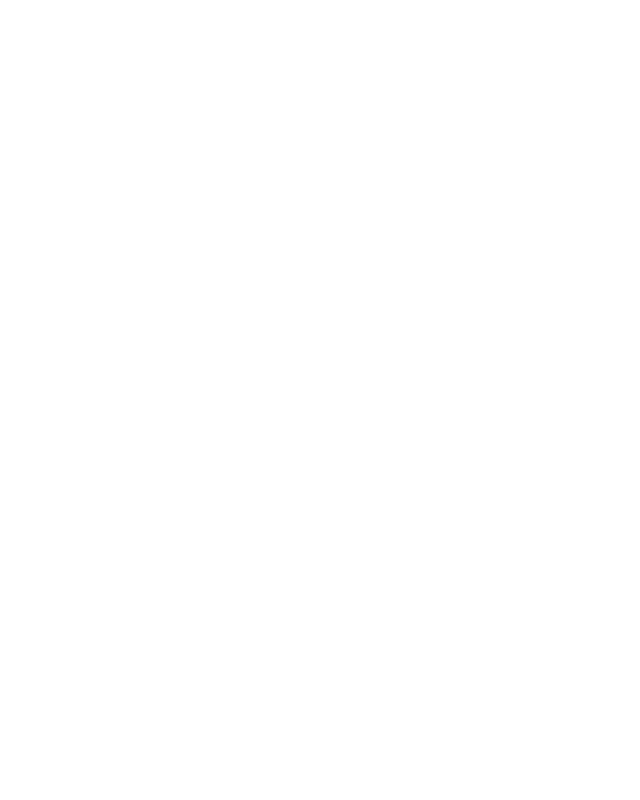
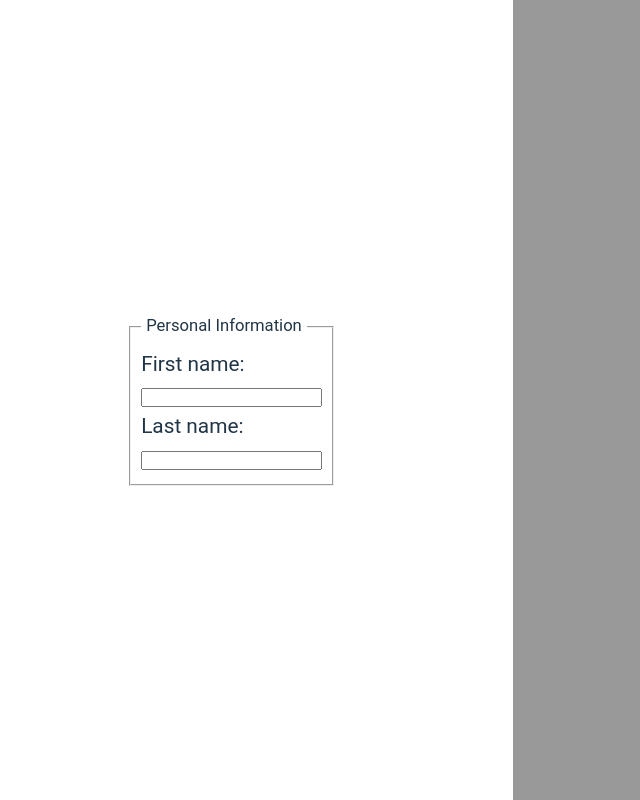
Before and after one commit to hakanyalniz/cv-application, a React (Vite) app: page / in a window 1280 px wide. Shown: the whole page, without its empty margins (50-690 px from the left). Built offline with nearby package versions, Linux system fonts and the light colour scheme.

Commit message:
Added basic page layout by flexbox, and added the bare basics for the form

```diff
--- a/src/components/CVSection.jsx
+++ b/src/components/CVSection.jsx
@@ -1,7 +1,7 @@
 import "../styles/CVSection.css";
 
 function CVSection() {
-  return <></>;
+  return <div className="CV-section"></div>;
 }
 
 export default CVSection;
--- a/src/components/FormSection.jsx
+++ b/src/components/FormSection.jsx
@@ -1,7 +1,25 @@
 import "../styles/FormSection.css";
 
 function FormSection() {
-  return <></>;
+  return (
+    <div className="form-section">
+      <div className="introduction"></div>
+      <div className="forms">
+        <form>
+          <fieldset>
+            <legend>Personal Information</legend>
+            <label htmlFor="fname">First name:</label>
+            <br />
+            <input type="text" id="fname" name="fname" />
+            <br />
+            <label htmlFor="lname">Last name:</label>
+            <br />
+            <input type="text" id="lname" name="lname" />
+          </fieldset>
+        </form>
+      </div>
+    </div>
+  );
 }
 
 export default FormSection;
--- a/src/main.jsx
+++ b/src/main.jsx
@@ -6,7 +6,9 @@
 
 ReactDOM.createRoot(document.getElementById("root")).render(
   <React.StrictMode>
-    <FormSection />
-    <CVSection />
+    <div className="flex-container">
+      <FormSection />
+      <CVSection />
+    </div>
   </React.StrictMode>
 );
--- a/src/styles/CVSection.css
+++ b/src/styles/CVSection.css
@@ -0,0 +1,4 @@
+.CV-section {
+  flex-grow: 2;
+  background-color: rgb(153, 153, 153);
+}
--- a/src/styles/FormSection.css
+++ b/src/styles/FormSection.css
@@ -0,0 +1,16 @@
+.form-section {
+  flex-grow: 1;
+  display: flex;
+  flex-direction: column;
+  justify-content: center;
+  align-items: center;
+}
+
+.form-section .forms fieldset {
+  padding: 10px;
+}
+
+.form-section .forms legend {
+  font-size: 0.8rem;
+  padding: 0 5px;
+}
--- a/src/styles/index.css
+++ b/src/styles/index.css
@@ -22,6 +22,11 @@
   padding: 0;
 }
 
+.flex-container {
+  display: flex;
+  height: 100vh;
+}
+
 @media (prefers-color-scheme: light) {
   :root {
     color: #213547;
```
